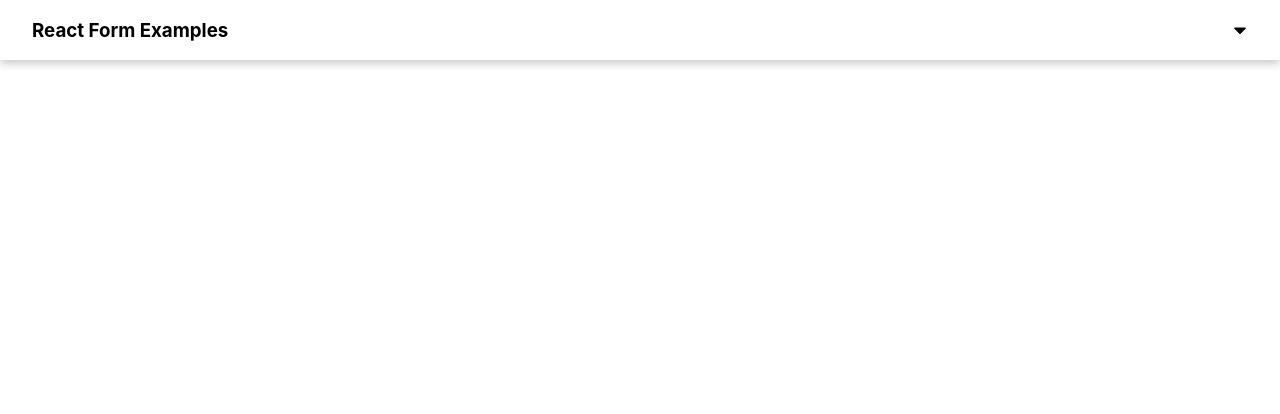
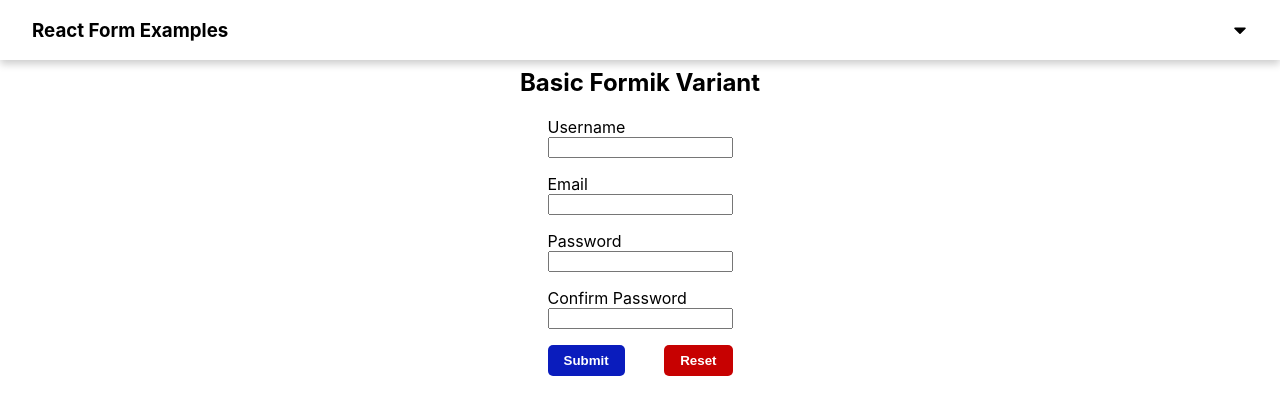
Before and after one commit to sleeplesseditor/ReactForms, a React (Create React App) app: page /basic-formik in a window 1280 px wide. Shown: the top 414 px of the page. Built offline with nearby package versions, Linux system fonts and the light colour scheme.

Commit message:
Initial Formik and Yup variant setup

```diff
--- a/package.json
+++ b/package.json
@@ -8,12 +8,14 @@
     "@testing-library/user-event": "^7.2.1",
     "enzyme": "^3.11.0",
     "enzyme-adapter-react-16": "^1.15.4",
+    "formik": "^2.1.5",
     "node-sass": "^4.14.1",
     "react": "^16.13.1",
     "react-dom": "^16.13.1",
     "react-router-dom": "^5.2.0",
     "react-scripts": "3.4.3",
-    "react-transition-group": "^4.4.1"
+    "react-transition-group": "^4.4.1",
+    "yup": "^0.29.3"
   },
   "scripts": {
     "start": "react-scripts start",
--- a/src/App.js
+++ b/src/App.js
@@ -6,12 +6,15 @@
 import { ReactComponent as CaretIcon } from './components/Menu/Icons/caret.svg';
 
 const GenericVariantPage = React.lazy(() => import('./pages/GenericVariantPage/GenericVariantPage'));
+const BasicFormikVariantPage = React.lazy(() => import('./pages/FormikVariants/BasicFormikVariantPage/BasicFormikVariantPage'));
+
 function App() {
   return (
     <Router>
       <Menu navIcon={<CaretIcon />} title={'React Form Examples'} />
       <Switch>
         <Route exact path="/" component={LazyLoader(GenericVariantPage)} />
+        <Route exact path="/basic-formik" component={LazyLoader(BasicFormikVariantPage)} />
       </Switch>
     </Router>
   );
--- /dev/null
+++ b/src/components/Forms/Formik/FormikBasic.jsx
@@ -0,0 +1,120 @@
+import React, { useState } from 'react'
+import { Formik } from 'formik';
+import { basicValidationSchema } from '../validation/basicFormValidator';
+import './FormikStyling.scss';
+
+const FormikBasic = () => {
+    const [userName, setUserName] = useState('');
+    const [email, setEmail] = useState('');
+    const [password, setPassword] = useState('');
+    const [confirmPassword, setConfirmPassword] = useState('');
+    const [isValid, setIsValid] = useState(false);
+
+    const handleInputChange = (values) => {
+        setUserName(values.userName);
+        setEmail(values.email);
+        setPassword(values.password);
+        setConfirmPassword(values.confirmPassword);
+    }
+
+    return (
+        <div>
+            <Formik
+                initialValues={{userName: '', email: '', password: '', confirmPassword: '', isSubmitting: true }}
+                validationSchema={basicValidationSchema}
+                onSubmit={(values, {setSubmitting, resetForm}) => {
+                    setTimeout(() => {
+                        setUserName(values.userName);
+                        setEmail(values.email);
+                        setPassword(values.password);
+                        setConfirmPassword(values.confirmPassword);
+                        setSubmitting(true)
+                        resetForm();
+                        setSubmitting(false);
+                    }, 400);
+                }}
+            >
+             {({
+                values,
+                errors,
+                touched,
+                dirty,
+                isSubmitting,
+                handleInputChange,
+                handleBlur,
+                handleReset,
+                handleSubmit
+            }) => (
+                <form onSubmit={handleSubmit} noValidate>
+                    {/* Username */}
+                    <div className="form-group">
+                    <label htmlFor="userName">Username</label>
+                    <input
+                        className="form-control"
+                        type="text"
+                        name="userName"
+                        onChange={handleInputChange}
+                        onBlur={handleBlur}
+                        value={values.userName}
+                    />
+                    <span className="help-block text-danger">{errors.userName && touched.userName && errors.userName}</span>
+                    </div>
+
+                    {/* Email */}
+                    <div className="form-group">
+                    <label htmlFor="email">Email</label>
+                    <input
+                        className="form-control"
+                        type="email"
+                        name="email"
+                        onChange={handleInputChange}
+                        onBlur={handleBlur}
+                        value={values.email}
+                    />
+                    <span className="help-block text-danger">{errors.email && touched.email && errors.email}</span>
+                    </div>
+
+                     {/* Password */}
+                     <div className="form-group">
+                    <label htmlFor="password">Password</label>
+                    <input
+                        className="form-control"
+                        type="password"
+                        name="password"
+                        onChange={handleInputChange}
+                        onBlur={handleBlur}
+                        value={values.password}
+                    />
+                    <span className="help-block text-danger">{errors.password && touched.password && errors.password}</span>
+                    </div>
+
+                     {/* Confirm Password */}
+                     <div className="form-group">
+                    <label htmlFor="confirmPassword">Confirm Password</label>
+                    <input
+                        className="form-control"
+                        type="password"
+                        name="confirmPassword"
+                        onChange={handleInputChange}
+                        onBlur={handleBlur}
+                        value={values.confirmPassword}
+                    />
+                    <span className="help-block text-danger">{errors.confirmPassword && touched.confirmPassword && errors.confirmPassword}</span>
+                    </div>
+                    <div className="form-btn-group">
+                        <button className="btn btn-primary" type="submit" disabled={isSubmitting}>Submit</button>
+                        <button
+                            disabled={!dirty}
+                            onClick={handleReset}
+                            type="button"
+                            className="btn btn-danger"
+                        >Reset</button>
+                    </div>
+                </form>
+            )}
+            </Formik>
+        </div>
+    )
+}
+
+export default FormikBasic;
--- /dev/null
+++ b/src/components/Forms/Formik/FormikStyling.scss
@@ -0,0 +1,49 @@
+.form {
+    &-btn-group {
+        display: flex;
+        flex-direction: row;
+        justify-content: space-between;
+
+        .btn {
+            cursor: pointer;
+            color: #fff;
+            transition: all .2s ease-in-out;
+            padding:  0.5rem 1rem;
+            border: none;
+            border-radius: 5px;
+            font-weight: bold;
+        }
+
+        .btn-danger {
+            background-color: rgb(199, 1, 1);
+
+            &:hover {
+                background-color: rgb(255, 4, 4);
+            }
+        }
+
+        .btn-primary {
+            background-color: rgb(10, 28, 189);
+
+            &:hover {
+                background-color: rgb(29, 52, 250);
+            }
+        }
+    }
+
+    &-control {
+        display: flex;
+        flex-direction: column;
+    }
+
+    &-group {
+        display: flex;
+        flex-direction: column;
+        margin: 0 0 1rem 0;
+
+        span {
+            color: red;
+            font-size: 0.75em;
+        }
+    }
+}
--- /dev/null
+++ b/src/components/Forms/validation/basicFormValidator.js
@@ -0,0 +1,21 @@
+import * as Yup from 'yup';
+
+const basicValidationSchema = Yup.object().shape({
+    userName: Yup.string()
+        .min(6, "Username should be between 6 and 15 characters")
+        .max(15, "Username should be between 6 and 15 characters")
+        .required("Username is required"),
+
+    email: Yup.string()
+        .email("Invalid email address")
+        .required("Email is required"),
+
+    password: Yup.string()
+        .min(8, "Should be at least 8 charcters")
+        .required("Password is required"),
+
+    confirmPassword: Yup.string()
+        .oneOf([Yup.ref('password'), null], "Passwords don't match")
+})
+
+export { basicValidationSchema };
--- /dev/null
+++ b/src/components/Menu/Data/sub-menu-formik.json
@@ -0,0 +1,11 @@
+{
+	"backIcon": "arrowIcon",
+	"menuTitle": "Formik Variant",
+	"menuLinks": [
+        {
+			"title": "Basic Formik Variant",
+			"icon": "formIcon",
+			"link": "/basic-formik"
+		}
+	]
+}
--- a/src/components/Menu/Menu.jsx
+++ b/src/components/Menu/Menu.jsx
@@ -4,6 +4,7 @@
 
 import MainMenuData from './Data/main-menu.json';
 import SubMenuGeneric from './Data/sub-menu-generic.json';
+import SubMenuFormik from './Data/sub-menu-formik.json';
 
 function Menu({ navIcon, title }) {
   const [open, setOpen] = useState(false);
@@ -59,6 +60,12 @@
           menuData={SubMenuGeneric}
           setActiveMenu={setActiveMenu}
         />
+        <SecondaryMenu
+          activeMenuProp={activeMenu === 'formik'}
+          calcHeight={calcHeight}
+          menuData={SubMenuFormik}
+          setActiveMenu={setActiveMenu}
+        />
       </div>
     );
   }
--- /dev/null
+++ b/src/pages/FormikVariants/BasicFormikVariantPage/BasicFormikVariantPage.jsx
@@ -0,0 +1,14 @@
+import React from 'react';
+import './BasicFormikVariantPage.scss';
+import FormikBasic from '../../../components/Forms/Formik/FormikBasic';
+
+const BasicFormikVariantPage = () => {
+    return (
+        <div className="page-container">
+            <h2 className="page-continer-heading">Basic Formik Variant</h2>
+            <FormikBasic />
+        </div>
+    )
+}
+
+export default BasicFormikVariantPage;
--- /dev/null
+++ b/src/pages/FormikVariants/BasicFormikVariantPage/BasicFormikVariantPage.scss
@@ -0,0 +1,7 @@
+.page-container {
+    display: flex;
+    justify-content: center;
+    align-items: center;
+    flex-direction: column;
+    margin: 3rem 3rem;
+}
```
Also changed, not shown: 1 other file (tests, documents, lock files or other folders).
